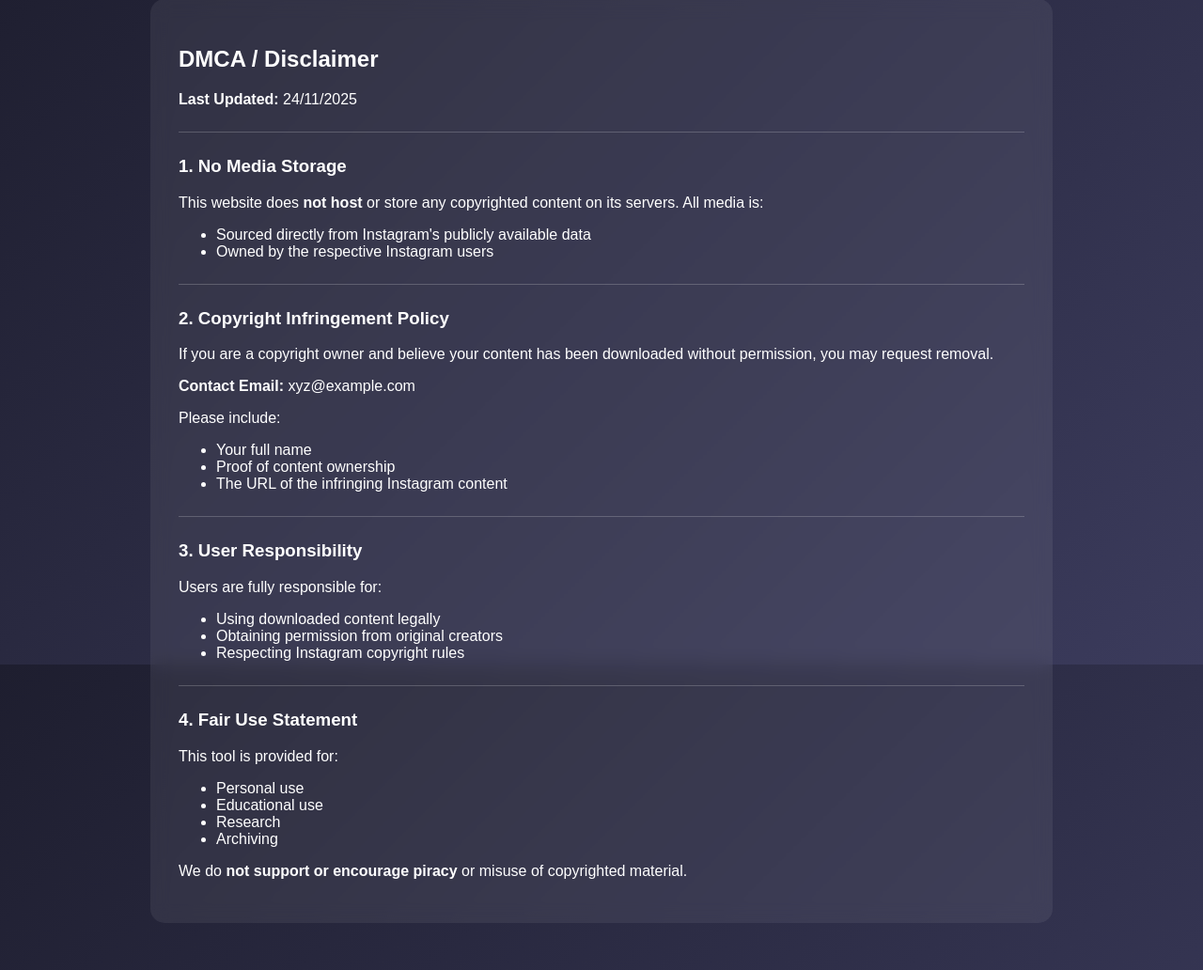
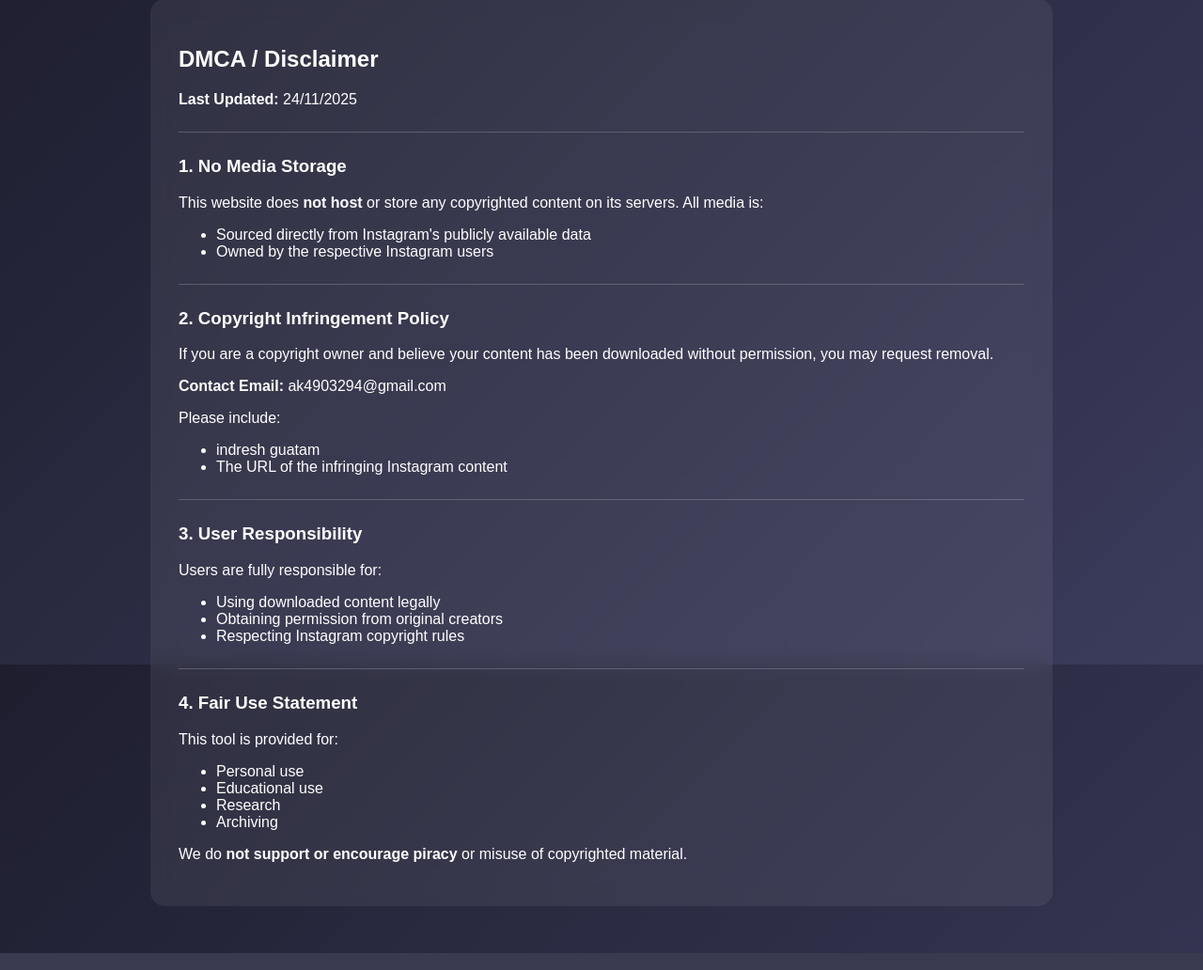
Before and after one commit to Indreshguatam/instagram-reesl-downloder, a Flask app: page /dmca in a window 1280 px wide. Shown: the part 93-1125 px from the top of the page at 94% size. Run offline with Flask 3, Linux system fonts and the light colour scheme.

Commit message:
Update dmca.html

```diff
--- a/templates/dmca.html
+++ b/templates/dmca.html
@@ -94,12 +94,12 @@
     If you are a copyright owner and believe your content has been downloaded without permission, you may request removal.
     </p>
 
-    <p><strong>Contact Email:</strong> xyz@example.com</p>
+    <p><strong>Contact Email:</strong> ak4903294@gmail.com</p>
 
     <p>Please include:</p>
     <ul>
-        <li>Your full name</li>
-        <li>Proof of content ownership</li>
+        <li>indresh guatam</li>
+
         <li>The URL of the infringing Instagram content</li>
     </ul>
 
```
